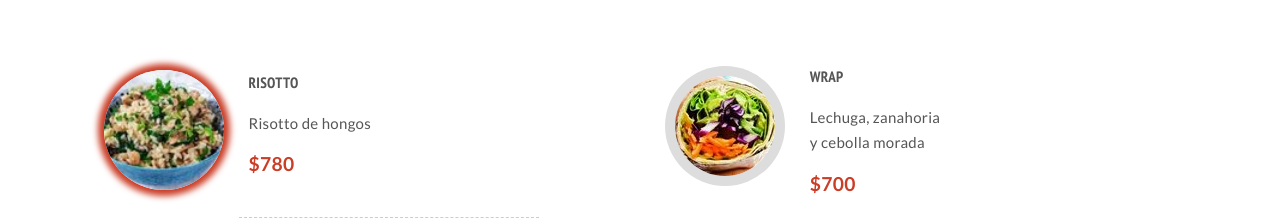
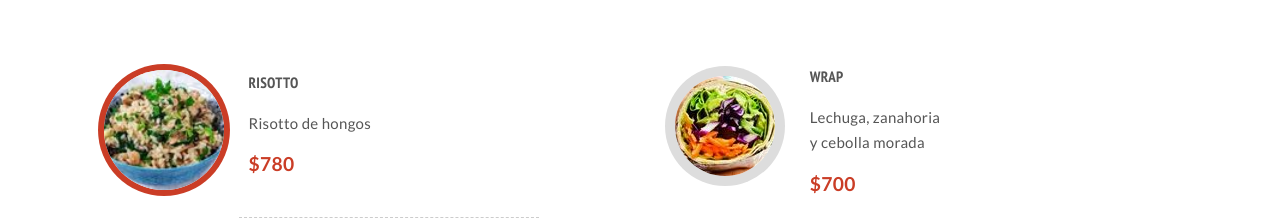
Before and after one commit to SeleneSM/Borgogno-SaadMoises, a plain HTML site: page Proyecto_nuevo/index.html in a window 1280 px wide. In both pictures the pointer is over the picture 163 px from the left and 1060 px from the top of the page. Shown: the part 931-1152 px from the top of the page. Drawn offline with Linux system fonts and the light colour scheme.

Commit message:
efecto hover a imagenes de comida

```diff
--- a/Proyecto_nuevo/css/estilos.css
+++ b/Proyecto_nuevo/css/estilos.css
@@ -391,7 +391,7 @@ a.home-reservation-button:hover {
 
 .food-img-1:hover img {
     transform: scale(1.2);
-    box-shadow: 0 0 5px 5px #ca3d26
+    box-shadow: 0 0 0 5px #ca3d26
 }
 
 .food-menu-img {
```
